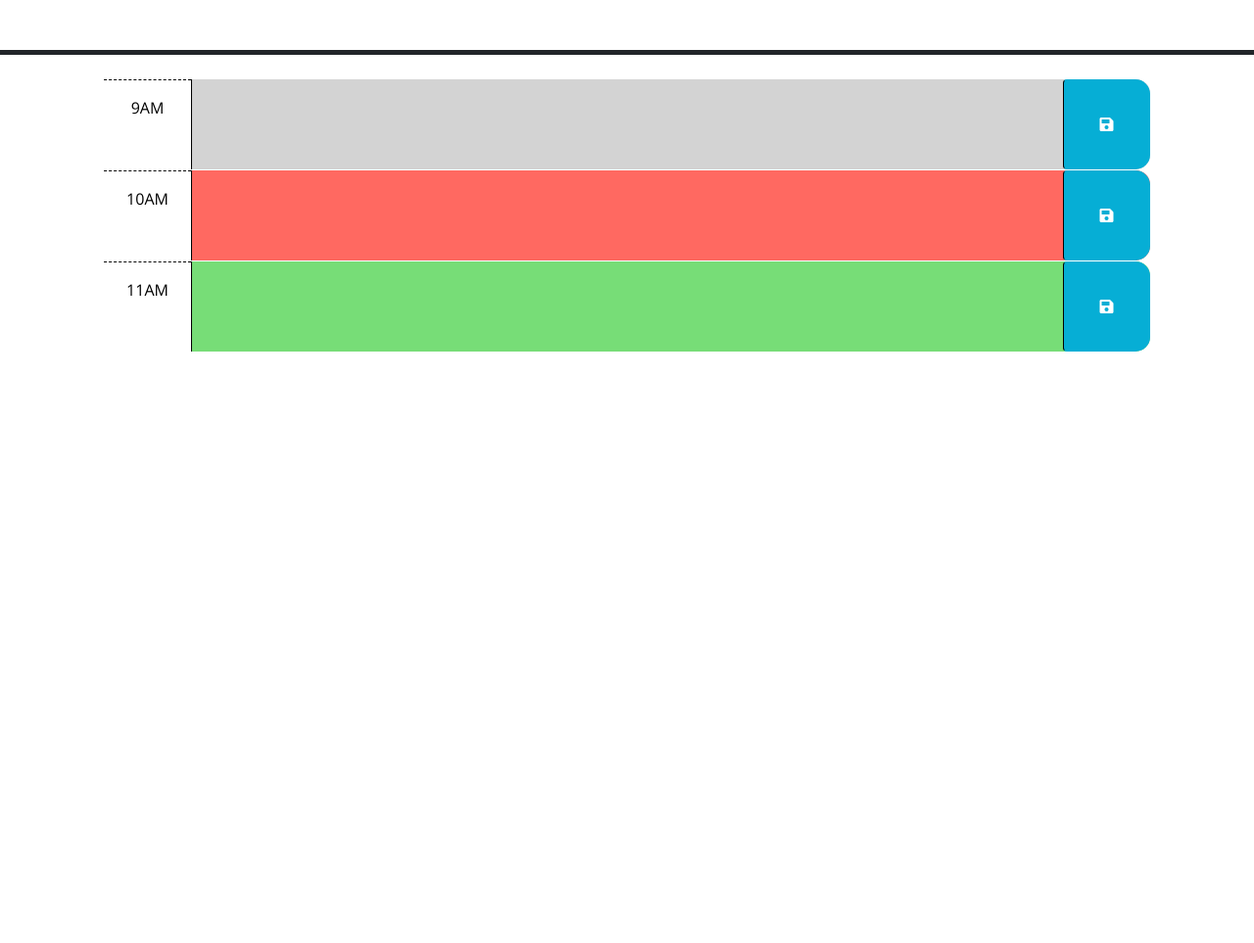
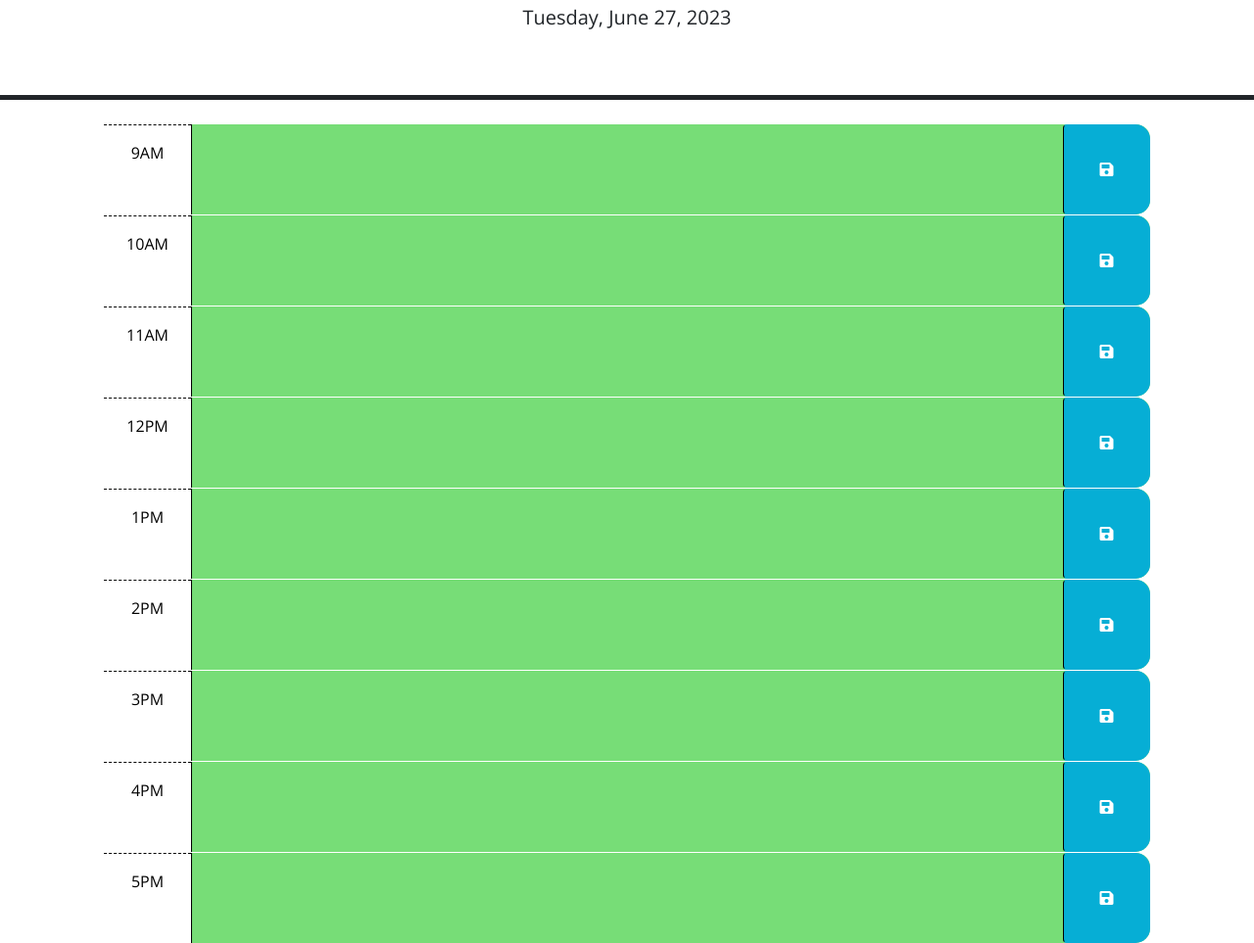
Before and after one commit to Edmond-Su/Day-Scheduler-Week-5-Challenge, a plain HTML site: page index.html in a window 1280 px wide. Shown: the part 176-1139 px from the top of the page at 98% size. Before the commit the page ends 800 px from the top, so only its background shows below. Drawn offline with nearby package versions, Linux system fonts and the light colour scheme; files that its build step writes are made by us from their sources.

Commit message:
Coded all features and added comments

```diff
--- a/Assets/js/script.js
+++ b/Assets/js/script.js
@@ -2,22 +2,76 @@
 // the code isn't run until the browser has finished rendering all the elements
 // in the html.
 $(function () {
+
   // TODO: Add a listener for click events on the save button. This code should
   // use the id in the containing time-block as a key to save the user input in
   // local storage. HINT: What does `this` reference in the click listener
   // function? How can DOM traversal be used to get the "hour-x" id of the
   // time-block containing the button that was clicked? How might the id be
   // useful when saving the description in local storage?
-  //
-  // TODO: Add code to apply the past, present, or future class to each time
-  // block by comparing the id to the current hour. HINTS: How can the id
-  // attribute of each time-block be used to conditionally add or remove the
-  // past, present, and future classes? How can Day.js be used to get the
-  // current hour in 24-hour time?
-  //
-  // TODO: Add code to get any user input that was saved in localStorage and set
-  // the values of the corresponding textarea elements. HINT: How can the id
-  // attribute of each time-block be used to do this?
-  //
-  // TODO: Add code to display the current date in the header of the page.
+  var dayListEl = $('#dayListContainer');
+
+  function handleSaveAppointment(event) {
+    console.log("CLICK")
+    var btnClicked = $(event.target)
+    // console.log(btnClicked)
+    var btnParentEl = btnClicked.closest('div')
+    var btnParentId = btnParentEl.attr('id')
+    // console.log(btnParentEl)
+    // // console.log(btnParentId)
+    var eventTextEl = btnParentEl.children('.description')
+    // console.log(eventTextEl)
+    var textToSave = eventTextEl.val()
+    // console.log(textToSave)
+    if (textToSave != " ") {
+      localStorage.setItem(btnParentId, textToSave)
+      var savedEl = $('<p>')
+      savedEl.text('Appointment saved to local storage')
+      savedEl.css('text-align', 'center')
+      dayListEl.prepend(savedEl)
+      setTimeout(function () {
+        savedEl.remove()
+      }, 3000)
+    }
+
+  }
+
+  dayListEl.on('click', '.saveBtn', handleSaveAppointment)
+
+  // Getting current hour and saving it to a variable.
+  var currentTime = dayjs().format('HH');
+  // Looping through all the hourly time blocks and applying a class to them.
+  for (var i = 9; i < 18; i++) {
+    //assigning a variable to the time block element with the class hour-'i'
+    var hourEl = $('#hour-' + i);
+    // Checking if the current hour is less than, greater than or equal to the current hour and applying a class depending which it is.
+    if (i < currentTime) {
+      hourEl.addClass('past');
+    } else if (i > currentTime) {
+      hourEl.addClass('future');
+    } else {
+      hourEl.addClass('present');
+    };
+  };
+
+  //Function that checks local storage for saved appointments
+  function readSavedAppoinments() {
+    for (var i = 9; i < 18; i++) {
+      var hourEl = $('#hour-' + i);
+      var textAreaEl = hourEl.children('.description')
+      var savedEvent = localStorage.getItem('hour-' + i)
+      if (savedEvent) {
+        console.log(savedEvent)
+        textAreaEl.text(savedEvent)
+      }
+
+
+
+    }
+  }
+  readSavedAppoinments()
+
+  //code to display the current date in the header of the page.
+  var today = dayjs().format('dddd, MMMM D, YYYY');
+  $('#currentDay').text(today);
 });
--- a/index.html
+++ b/index.html
@@ -1,24 +1,15 @@
 <!DOCTYPE html>
 <html lang="en">
+
 <head>
   <meta charset="UTF-8" />
   <meta name="viewport" content="width=device-width, initial-scale=1.0" />
   <meta http-equiv="X-UA-Compatible" content="ie=edge" />
-    <link
-      rel="stylesheet"
-      href="https://cdn.jsdelivr.net/npm/bootstrap@5.1.3/dist/css/bootstrap.min.css"
-    />
-    <link
-      rel="stylesheet"
-      href="https://use.fontawesome.com/releases/v5.8.1/css/all.css"
-      integrity="sha384-50oBUHEmvpQ+1lW4y57PTFmhCaXp0ML5d60M1M7uH2+nqUivzIebhndOJK28anvf"
-      crossorigin="anonymous"
-    />
-    <link
-      href="https://fonts.googleapis.com/css?family=Open+Sans&display=swap"
-      rel="stylesheet"
-    />
-    <link rel="stylesheet" href="style.css" />
+  <link rel="stylesheet" href="https://cdn.jsdelivr.net/npm/bootstrap@5.1.3/dist/css/bootstrap.min.css" />
+  <link rel="stylesheet" href="https://use.fontawesome.com/releases/v5.8.1/css/all.css"
+    integrity="sha384-50oBUHEmvpQ+1lW4y57PTFmhCaXp0ML5d60M1M7uH2+nqUivzIebhndOJK28anvf" crossorigin="anonymous" />
+  <link href="https://fonts.googleapis.com/css?family=Open+Sans&display=swap" rel="stylesheet" />
+  <link rel="stylesheet" href="./Assets/css/style.css" />
   <title>Work Day Scheduler</title>
 </head>
 
@@ -28,19 +19,9 @@
     <p class="lead">A simple calendar app for scheduling your work day</p>
     <p id="currentDay" class="lead"></p>
   </header>
-    <div class="container-lg px-5">
-      <!-- Use class for "past", "present", and "future" to apply styles to the
-        time-block divs accordingly. The javascript will need to do this by
-        adding/removing these classes on each div by comparing the hour in the
-        id to the current hour. The html provided below is meant to be an example
-        demonstrating how the css provided can be leveraged to create the
-        desired layout and colors. The html below should be removed or updated
-        in the finished product. Remember to delete this comment once the
-        code is implemented.
-        -->
+  <div class="container-lg px-5" id="dayListContainer">
 
-      <!-- Example of a past time block. The "past" class adds a gray background color. -->
-      <div id="hour-9" class="row time-block past">
+    <div id="hour-9" class="row time-block">
       <div class="col-2 col-md-1 hour text-center py-3">9AM</div>
       <textarea class="col-8 col-md-10 description" rows="3"> </textarea>
       <button class="btn saveBtn col-2 col-md-1" aria-label="save">
@@ -48,8 +29,7 @@
       </button>
     </div>
 
-      <!-- Example of a a present time block. The "present" class adds a red background color. -->
-      <div id="hour-10" class="row time-block present">
+    <div id="hour-10" class="row time-block">
       <div class="col-2 col-md-1 hour text-center py-3">10AM</div>
       <textarea class="col-8 col-md-10 description" rows="3"> </textarea>
       <button class="btn saveBtn col-2 col-md-1" aria-label="save">
@@ -57,8 +37,7 @@
       </button>
     </div>
 
-      <!-- Example of a future time block. The "future" class adds a green background color. -->
-      <div id="hour-11" class="row time-block future">
+    <div id="hour-11" class="row time-block">
       <div class="col-2 col-md-1 hour text-center py-3">11AM</div>
       <textarea class="col-8 col-md-10 description" rows="3"> </textarea>
       <button class="btn saveBtn col-2 col-md-1" aria-label="save">
@@ -66,13 +45,59 @@
       </button>
     </div>
 
+    <div id="hour-12" class="row time-block">
+      <div class="col-2 col-md-1 hour text-center py-3">12PM</div>
+      <textarea class="col-8 col-md-10 description" rows="3"> </textarea>
+      <button class="btn saveBtn col-2 col-md-1" aria-label="save">
+        <i class="fas fa-save" aria-hidden="true"></i>
+      </button>
+    </div>
+
+    <div id="hour-13" class="row time-block">
+      <div class="col-2 col-md-1 hour text-center py-3">1PM</div>
+      <textarea class="col-8 col-md-10 description" rows="3"> </textarea>
+      <button class="btn saveBtn col-2 col-md-1" aria-label="save">
+        <i class="fas fa-save" aria-hidden="true"></i>
+      </button>
+    </div>
+
+    <div id="hour-14" class="row time-block">
+      <div class="col-2 col-md-1 hour text-center py-3">2PM</div>
+      <textarea class="col-8 col-md-10 description" rows="3"> </textarea>
+      <button class="btn saveBtn col-2 col-md-1" aria-label="save">
+        <i class="fas fa-save" aria-hidden="true"></i>
+      </button>
+    </div>
+
+    <div id="hour-15" class="row time-block">
+      <div class="col-2 col-md-1 hour text-center py-3">3PM</div>
+      <textarea class="col-8 col-md-10 description" rows="3"> </textarea>
+      <button class="btn saveBtn col-2 col-md-1" aria-label="save">
+        <i class="fas fa-save" aria-hidden="true"></i>
+      </button>
+    </div>
+
+    <div id="hour-16" class="row time-block">
+      <div class="col-2 col-md-1 hour text-center py-3">4PM</div>
+      <textarea class="col-8 col-md-10 description" rows="3"> </textarea>
+      <button class="btn saveBtn col-2 col-md-1" aria-label="save">
+        <i class="fas fa-save" aria-hidden="true"></i>
+      </button>
+    </div>
+
+    <div id="hour-17" class="row time-block">
+      <div class="col-2 col-md-1 hour text-center py-3">5PM</div>
+      <textarea class="col-8 col-md-10 description" rows="3"> </textarea>
+      <button class="btn saveBtn col-2 col-md-1" aria-label="save">
+        <i class="fas fa-save" aria-hidden="true"></i>
+      </button>
+    </div>
+
     <script src="https://code.jquery.com/jquery-3.4.1.min.js"></script>
-    <script
-      src="https://cdn.jsdelivr.net/npm/dayjs@1.11.3/dayjs.min.js"
-      integrity="sha256-iu/zLUB+QgISXBLCW/mcDi/rnf4m4uEDO0wauy76x7U="
-      crossorigin="anonymous"
-    ></script>
+    <script src="https://cdn.jsdelivr.net/npm/dayjs@1.11.3/dayjs.min.js"
+      integrity="sha256-iu/zLUB+QgISXBLCW/mcDi/rnf4m4uEDO0wauy76x7U=" crossorigin="anonymous"></script>
 
-    <script src="script.js"></script>
+    <script src="./Assets/js/script.js"></script>
 </body>
+
 </html>
```
Also changed, not shown: Assets/css/style.css (line endings or trailing spaces). Lines whose indentation alone changed are shown as unchanged.
